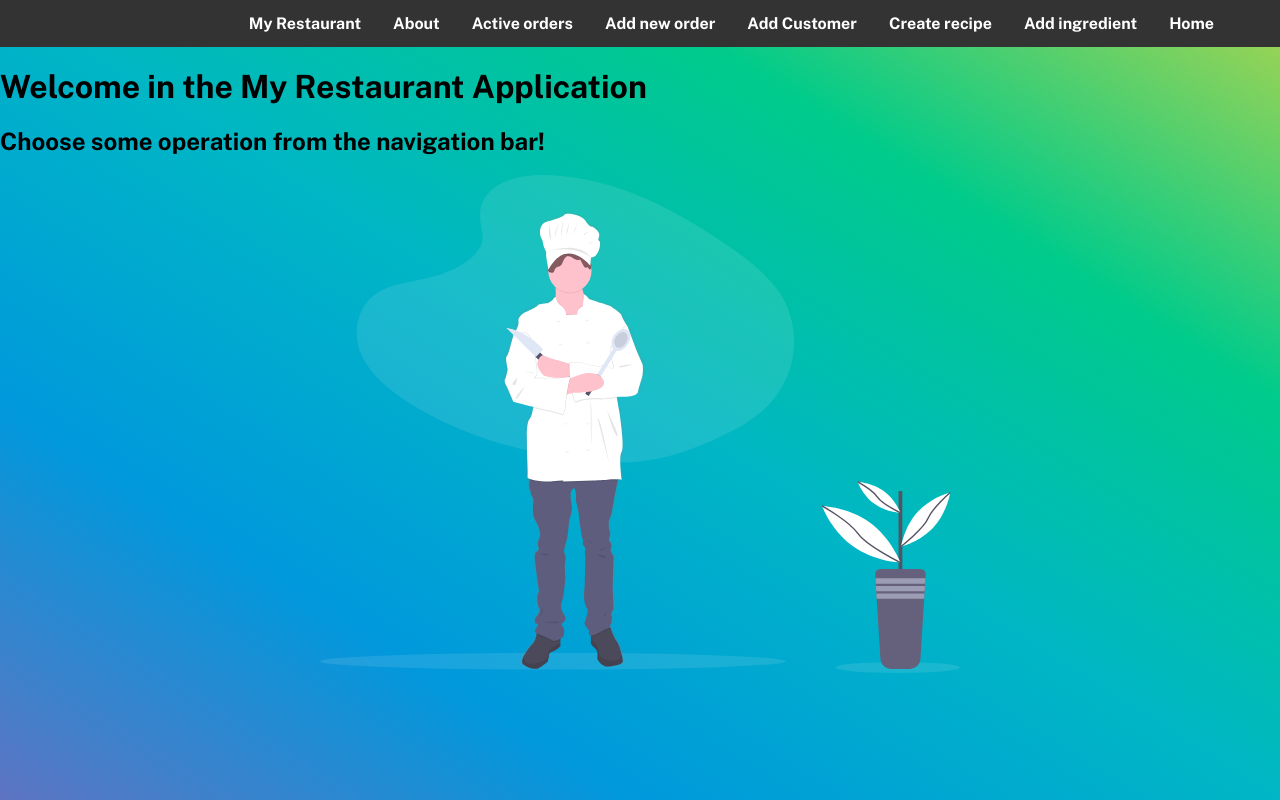
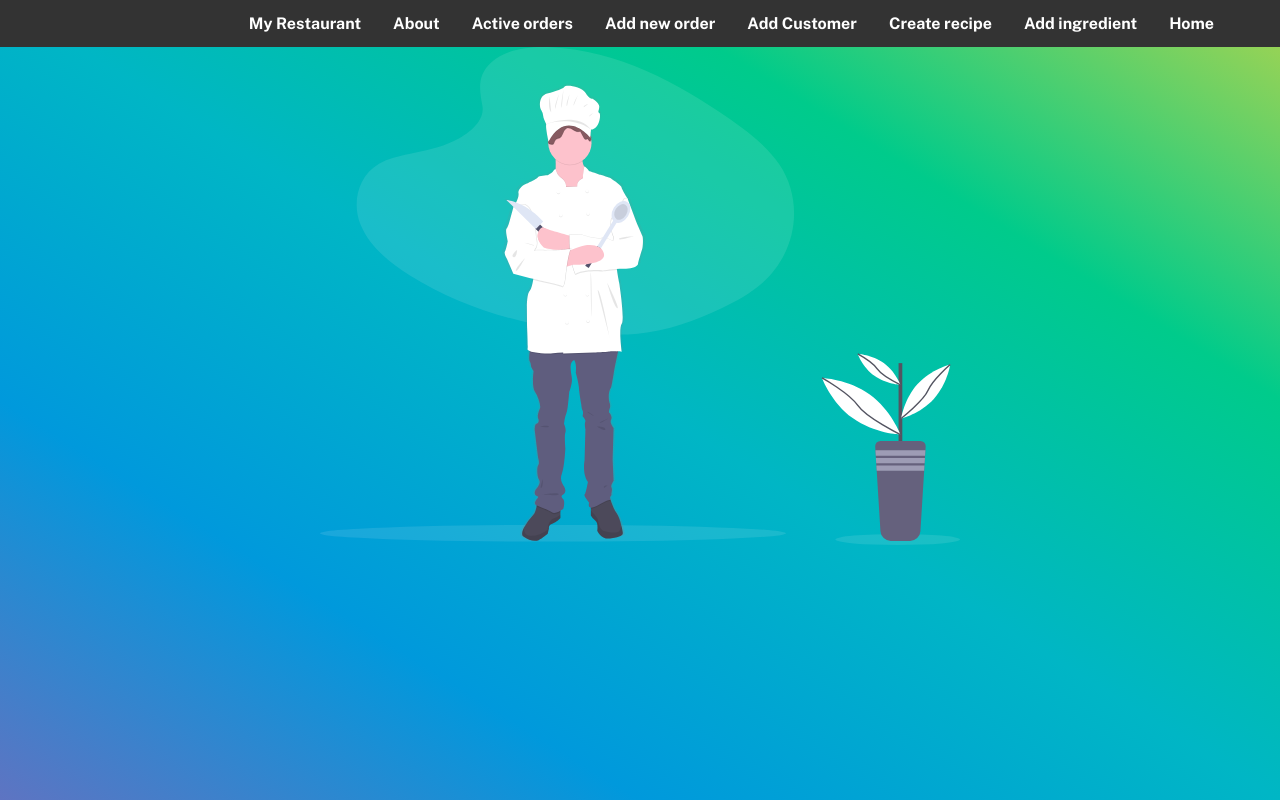
Before and after one commit to CodecoolGlobal/el-proyecte-grande-sprint-5-java-LordBrutal, a React (Create React App) app in the folder src/frontend/myrestaurantapp/: page / in a window 1280 px wide. Built offline with nearby package versions, Linux system fonts and the light colour scheme.

Commit message:
fix: comment "h1" texts at main page

```diff
--- a/src/frontend/myrestaurantapp/src/pages/Main.js
+++ b/src/frontend/myrestaurantapp/src/pages/Main.js
@@ -3,10 +3,10 @@ import chef from "../images/logoChef.svg"
 function Main(){
     return (
         <div>
-            <h1>Welcome in the My Restaurant Application</h1>
-            <h2>Choose some operation from the navigation bar!</h2>
+            {/*<h1>Welcome in the My Restaurant Application</h1>*/}
+            {/*<h2>Choose some operation from the navigation bar!</h2>*/}
             <div className="center-img">
-                <img className="chef-logo" src={chef} alt=""/>
+                <img className="chef-logo animation-left" src={chef} alt=""/>
             </div>
         </div>
     )
```
